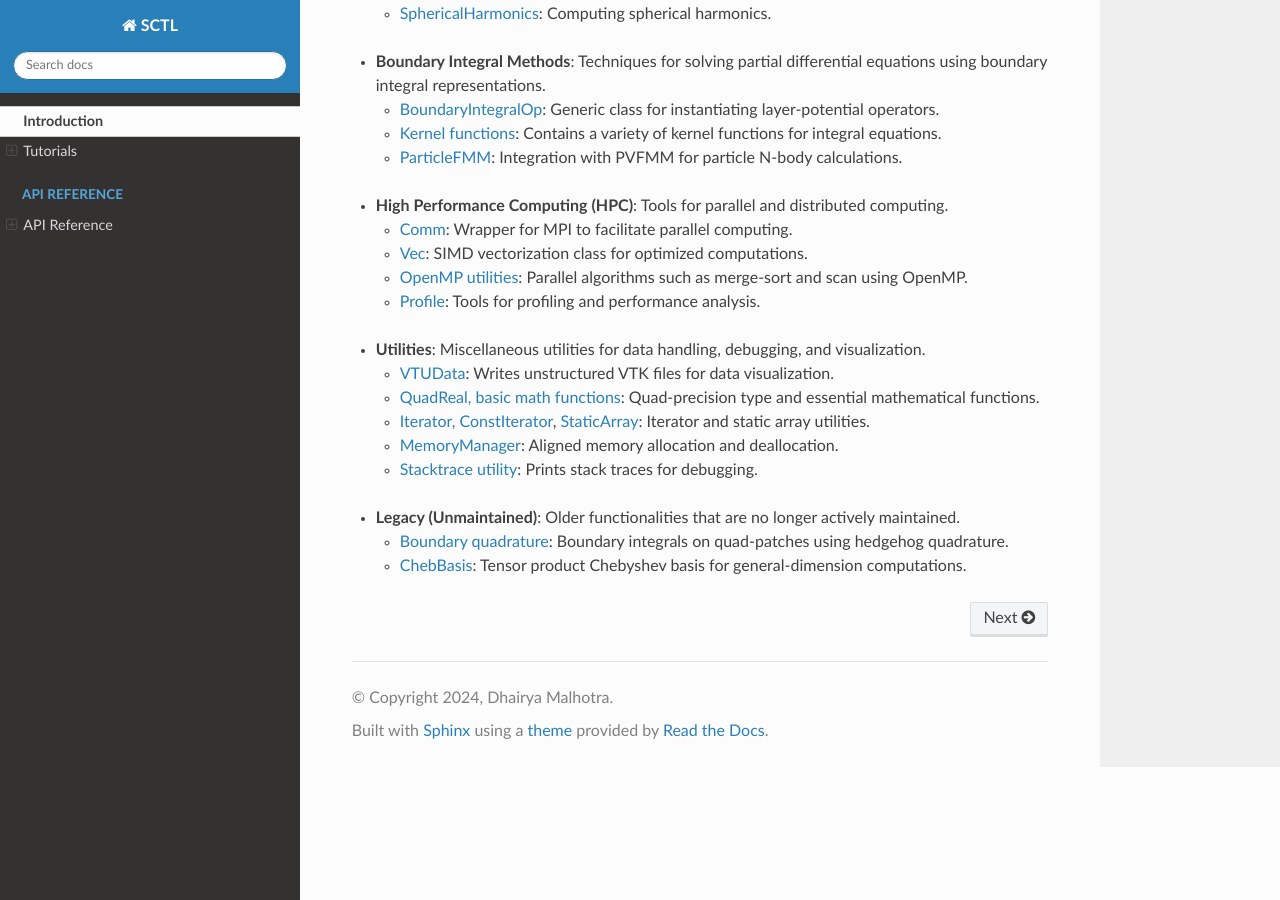
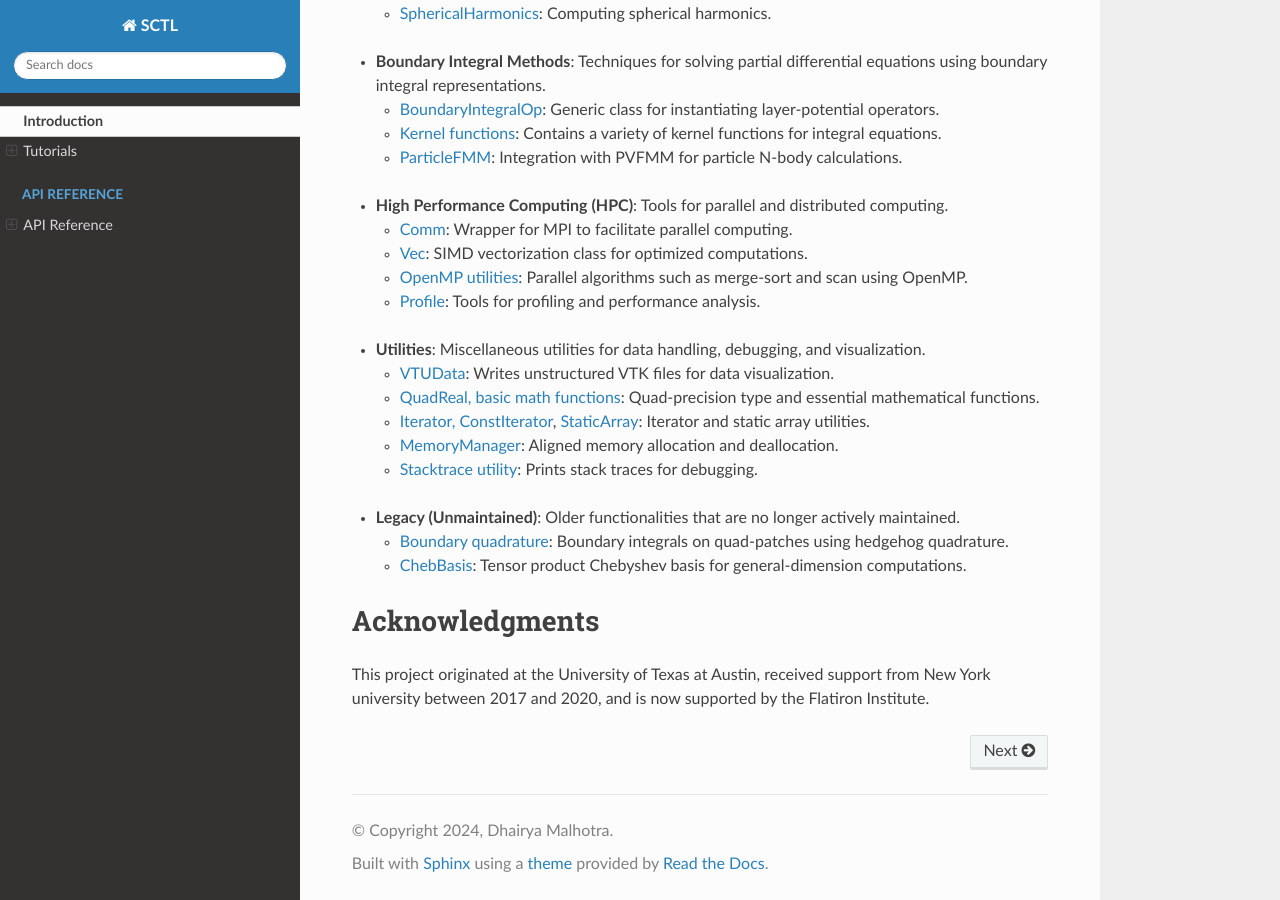
Before and after one commit to dmalhotra/SCTL, a Sphinx documentation site: the page built from doc/index.rst, in a window 1280 px wide and 900 px high, scrolled down 2102 px. Built offline with Sphinx 7.4.7 and the Read the Docs theme 3.1.0, drawn with Linux system fonts in a browser that asks for light colours; pages that are not in the unit, such as notebooks, are missing from menus.

Commit message:
Add acknowledgments

```diff
--- /dev/null
+++ b/doc/ackn.rst
@@ -0,0 +1,7 @@
+.. _ackn:
+
+Acknowledgments
+===============
+
+This project originated at the University of Texas at Austin, received support from New York
+university between 2017 and 2020, and is now supported by the Flatiron Institute.
--- a/doc/index.rst
+++ b/doc/index.rst
@@ -148,6 +148,8 @@ The following list outlines the primary features and capabilities provided by th
   - :ref:`ChebBasis <cheb_utils_hpp>`: Tensor product Chebyshev basis for general-dimension computations.
 
 
+.. include:: ackn.rst
+
 
 .. toctree::
    :hidden:
```
